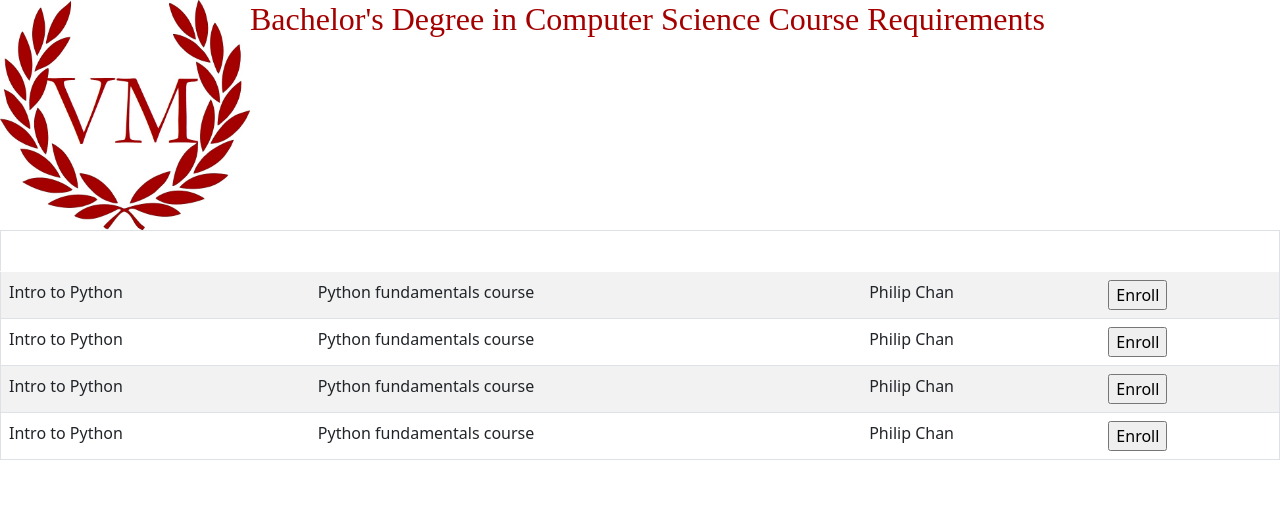
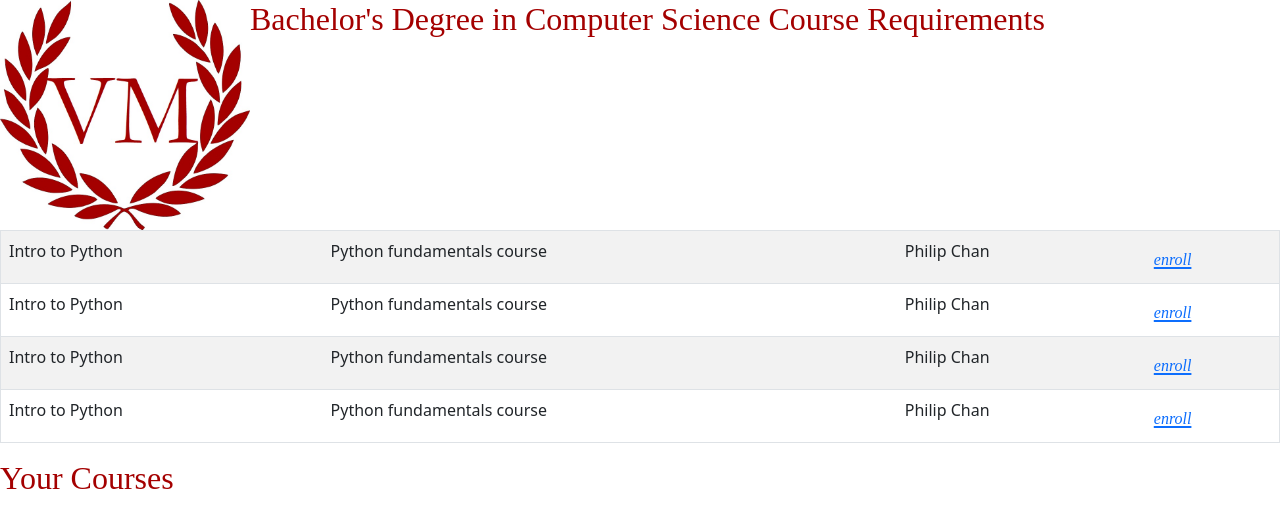
Before and after one commit to kimmiev214/CourseRegistrationWebsite, a Flask app: page /courses/ in a window 1280 px wide. Shown: the part 120-648 px from the top of the page. Run offline with Flask 2, Linux system fonts and the light colour scheme; a user stored in the database is signed in; data comes from the database, SQL or seed files in the repository.

Commit message:
Update courses.html

```diff
--- a/vmuniversity_flask/templates/courses.html
+++ b/vmuniversity_flask/templates/courses.html
@@ -6,10 +6,6 @@
   <table>
     <table id="Courses" class="table table-striped">
       <thead>
-        <tr>
-          <th>Name</th>
-          <th>Email</th>
-        </tr>
       </thead>
       <tbody>
         {% for course in courses %}
@@ -17,9 +13,39 @@
             <td>{{ course.name }}</td>
             <td>{{ course.description}}</td>
             <td>{{ course.professor}}</td>
-            <td><input type="submit" value="Enroll" name="Enroll"/></td>
+            {%if current_user.is_authenticated%}
+            <td><a href="{{ url_for('course_enroll', courseid=course.id, studentID=current_user.id) }}"
+              onclick= "confirm('Do you want to enroll in course {{ course }}?');" title="Enroll in Course">
+              <i class="material-icons" style="font-size:16px">enroll</i></a></td>
+            {%endif%}
           </tr>
         {% endfor %}
+
+
+
       </tbody>
     </table>
+    {%if current_user.is_authenticated%}
+    <table>
+      <table id="User Courses" class="table table-striped">
+    <thead>
+    </thead>
+    <tbody>
+        <h2>Your Courses</h2>
+          {% for course in current_user.enrolledCourses %}
+          <tr>
+            <td>{{ course.name }}</td>
+            <td>{{ course.description}}</td>
+            <td>{{ course.professor}}</td>
+            <td><a href="{{ url_for('course_disenroll', courseid=course.id, studentID=current_user.id) }}"
+              onclick= "confirm('Do you want to disenroll from course {{ course }}?');" title="Disenroll from Course">
+              <i class="material-icons" style="font-size:16px">disenroll</i></a></td>
+          </tr>
+          {% endfor %}
+        </tbody>
+        </table>
+        {%endif%}
+
+
+
 {% endblock %}
```
